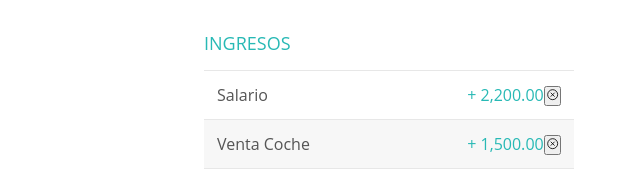
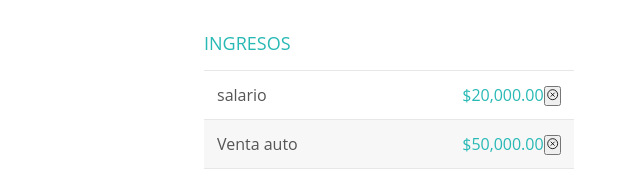
Before and after one commit to vichy130/Fund-JS-1, a plain HTML site: page index.html in a window 1280 px wide. Shown: the part 423-616 px from the top of the page, 6-646 px from the left. Drawn offline with nearby package versions, Linux system fonts and the light colour scheme.

Commit message:
avance 4 pte 2

```diff
--- a/index.html
+++ b/index.html
@@ -52,19 +52,17 @@
             <h2 class="ingreso_titulo">Ingresos</h2>
             <div id="lista-ingresos">
                 <div class="elemento limpiarEstilos">
-                    <div class="elemento_descripcion">
-                        Salario
-                    </div>
+                    <div class="elemento_descripcion"></div>
                     <div class="derecha limpiarEstilos">
-                        <div class="elemento_valor">+ 2,200.00</div>
+                        <div class="elemento_valor"></div>
                         <div class="elemento_eliminar"><button class="elemento_eliminar_btn"><ion-icon
                                     name="close-circle-outline"></ion-icon></button></div>
                     </div>
                 </div> <!-- end elemento limpiarEstilos-->
                 <div class="elemento limpiarEstilos">
-                    <div class="elemento_descripcion">Venta Coche</div>
+                    <div class="elemento_descripcion"></div>
                     <div class="derecha limpiarEstilos">
-                        <div class="elemento_valor">+ 1,500.00</div>
+                        <div class="elemento_valor"></div>
                         <div class="elemento_eliminar"><button class="elemento_eliminar_btn"><ion-icon
                                     name="close-circle-outline"></ion-icon></button></div>
                     </div>
--- a/js/app.js
+++ b/js/app.js
@@ -1,39 +1,64 @@
-const ingresos=  [new Ingreso ("salario", 20000), new Ingreso("Venta auto", 50000)]
-const egresos= [new Egreso("Renta", 4000), new Egreso("Ropa", 800)];
+const ingresos = [new Ingreso("salario", 20000), new Ingreso("Venta auto", 50000)]
+const egresos = [new Egreso("Renta", 4000), new Egreso("Ropa", 800)];
 /*console.log(ingresos[1]._valor);*/
 
-var cargarCabecero = ()=>{
-    var presupuesto= totalIngresos()-totalEgresos();
-    var porcentajeEgreso= totalEgresos()/totalIngresos();
-    document.getElementById('presupuesto').innerHTML= formatoMoneda(presupuesto);
-    document.getElementById('porcentaje').innerHTML=formatoPorcentaje(porcentajeEgreso);
-    document.getElementById('ingresos').innerHTML=formatoMoneda(totalIngresos());
-    document.getElementById('egresos').innerHTML=formatoMoneda(totalEgresos());
+var cargarCabecero = () => {
+    var presupuesto = totalIngresos() - totalEgresos();
+    var porcentajeEgreso = totalEgresos() / totalIngresos();
+    document.getElementById('presupuesto').innerHTML = formatoMoneda(presupuesto);
+    document.getElementById('porcentaje').innerHTML = formatoPorcentaje(porcentajeEgreso);
+    document.getElementById('ingresos').innerHTML = formatoMoneda(totalIngresos());
+    document.getElementById('egresos').innerHTML = formatoMoneda(totalEgresos());
 }
-var totalIngresos=()=>{
-    let totalIngreso=0;
-    const ingreso=ingresos.map(i=>i._valor);
-    for(let e of ingreso){totalIngreso+=e;}
+var totalIngresos = () => {
+    let totalIngreso = 0;
+    const ingreso = ingresos.map(i => i._valor);
+    for (let e of ingreso) { totalIngreso += e; }
     return totalIngreso;
 }
-var totalEgresos=()=>{
-    let totalEgreso=0;
+var totalEgresos = () => {
+    let totalEgreso = 0;
     /*let egresos=[];*/
-    const egreso=egresos.map(i=>i._valor);
-    for(let e of egreso){totalEgreso+=e;};
+    const egreso = egresos.map(i => i._valor);
+    for (let e of egreso) { totalEgreso += e; };
     return totalEgreso;
 }
-var formatoMoneda= (valor)=>{
+var formatoMoneda = (valor) => {
     /*valor=valor.toFixed(2)*/
-    valor=valor.toLocaleString("es-MX",{style: 'currency',currency: 'MXN', minimumFractionDigits: 2});
+    valor = valor.toLocaleString("es-MX", { style: 'currency', currency: 'MXN', minimumFractionDigits: 2 });
     return valor;
 }
 
 var formatoPorcentaje = (valor) => {
-    valor=valor.toLocaleString("es-MX",{style: 'percent',percent: '%', minimumFractionDigits: 2});
+    valor = valor.toLocaleString("es-MX", { style: 'percent', percent: '%', minimumFractionDigits: 2 });
     return valor;
 }
 
-function cargarApp(){
+function cargarApp() {
     cargarCabecero();
+    cargarIngresos();
 }
+
+var cargarIngresos = () => {
+    let ingresosHTML='';
+    for(let ingreso of ingresos){
+        ingresosHTML+=crearIngresoHTML(ingreso);
+        console.log(ingreso);
+    }
+    console.log(ingresosHTML);
+    document.getElementById('lista-ingresos').innerHTML=ingresosHTML;
+}
+
+var crearIngresoHTML = (ingreso) => {
+    let ingresoHTML = `
+        <div class="elemento limpiarEstilos">
+            <div class="elemento_descripcion">${ingreso._descripcion}</div>
+            <div class="derecha limpiarEstilos">
+            <div class="elemento_valor">${formatoMoneda(ingreso._valor)}</div>
+            <div class="elemento_eliminar"><button class="elemento_eliminar_btn"><ion-icon
+            name="close-circle-outline" onclick="eliminarIngreso(${ingreso._id})"></ion-icon></button></div>
+            </div>
+        </div> <!-- end elemento limpiarEstilos-->`;
+    return ingresoHTML;
+
+}
```
